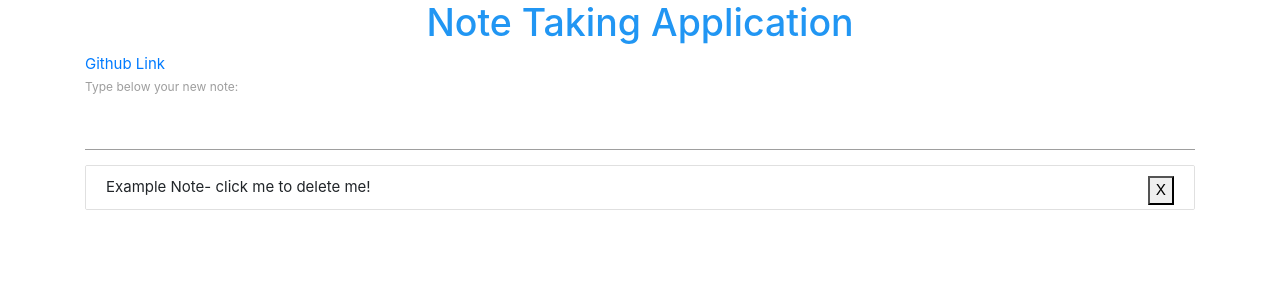
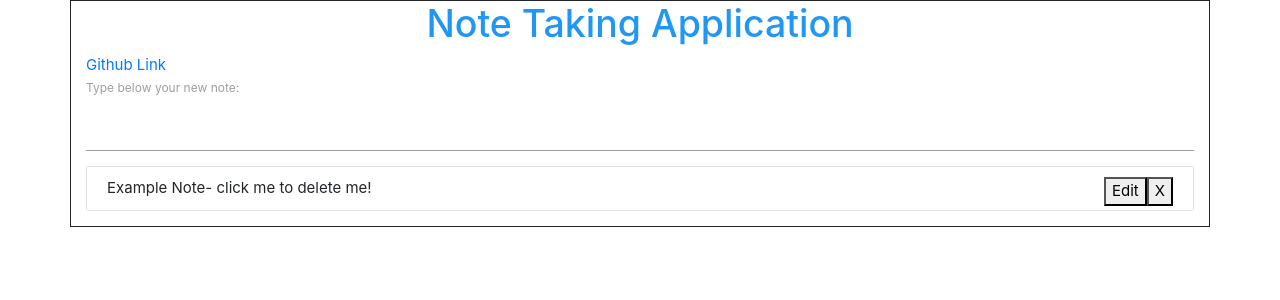
Before and after one commit to megletizia/note-taking-app, a React (Create React App) app: page / in a window 1280 px wide. Shown: the top 300 px of the page. Built offline with nearby package versions, Linux system fonts and the light colour scheme.

Commit message:
Added edit button - functionality not finished yet

```diff
--- a/src/Components/Notes.jsx
+++ b/src/Components/Notes.jsx
@@ -5,21 +5,23 @@ const Notes = ({ notes, deleteNote }) => {
     notes.map(note => {
       return (
         <div className="collection-item" key={note.id}>
-          <span
+          {note.content}
+          <div class="buttons">
+            <button
               onClick={() => {
                 deleteNote(note.id);
               }}
             >
-            {note.content}
-          </span>
+              Edit
+            </button>
             <button
-            className="deleteButton"
               onClick={() => {
                 deleteNote(note.id);
               }}
             >
               X
             </button>
+          </div>
         </div>
       );
     })
--- a/src/index.css
+++ b/src/index.css
@@ -13,6 +13,10 @@ code {
     monospace;
 }
 
-.deleteButton {
+.buttons {
   float: right;
 }
+
+.note-app {
+  border: 1px solid;
+}
```
Lines whose indentation alone changed are shown as unchanged.
